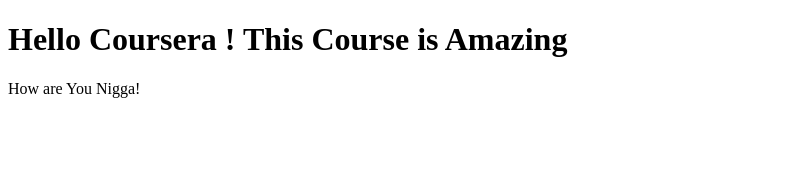
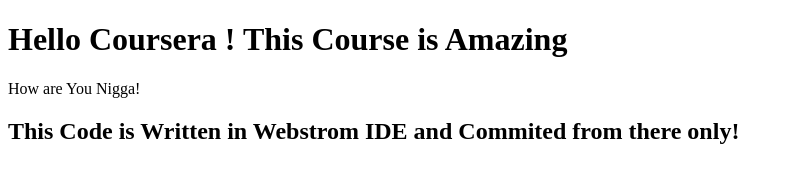
Before and after one commit to ravisharma007/coursera_webDev, a plain HTML site: page module1_site/index.html in a window 1280 px wide. Shown: the whole page, without its empty margins (0-792 px from the left). Drawn offline with Linux system fonts and the light colour scheme.

Commit message:
Commiting From WebStrom IDE

```diff
--- a/module1_site/index.html
+++ b/module1_site/index.html
@@ -6,5 +6,7 @@
 <body>
 <h1>Hello Coursera ! This Course is Amazing</h1>
 How are You Nigga!
+<br>
+<h2>This Code is Written in Webstrom IDE and Commited from there only!</h2>
 </body>
 </html>
```
